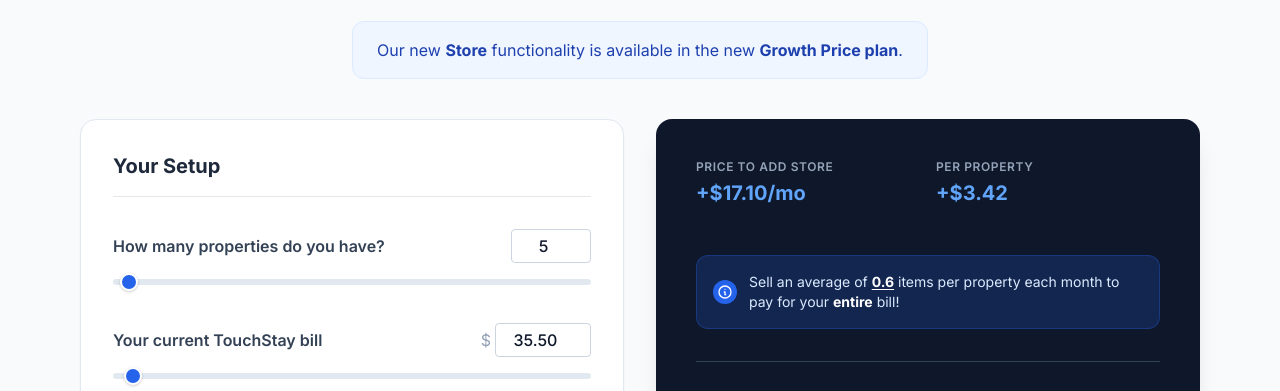
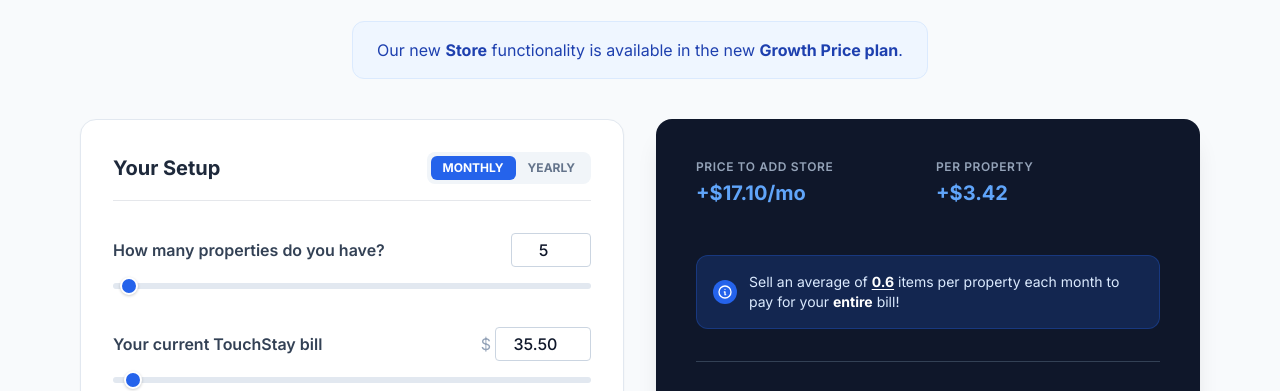
Before and after one commit to catalin-cpu/Store-Activation-to-Growth, a plain HTML site: page index.html in a window 1280 px wide. Shown: the part 171-562 px from the top of the page. Drawn offline with nearby package versions, Linux system fonts and the light colour scheme.

Commit message:
Update index.html

```diff
--- a/index.html
+++ b/index.html
@@ -48,19 +48,16 @@
         <!-- Header with Balanced Alignment -->
         <div class="mb-10">
             <div class="grid grid-cols-1 md:grid-cols-3 items-center gap-4 mb-3">
-                <!-- Left spacer for desktop centering -->
                 <div class="hidden md:block"></div>
 
-                <!-- Centered Title -->
-                <h1 id="t-header" class="text-3xl md:text-4xl font-extrabold tracking-tight text-slate-900 text-center">
+                <h1 id="t-header" class="text-3xl md:text-4xl font-extrabold tracking-tight text-slate-900 text-center text-balance">
                     An upgrade that pays for itself
                 </h1>
 
-                <!-- Language Selector Aligned Right -->
                 <div class="flex justify-center md:justify-end">
                     <div class="inline-flex bg-white rounded-lg border border-slate-200 p-1 shadow-sm">
-                        <button onclick="setLanguage('en')" id="btn-en" class="px-3 py-1 text-sm font-medium rounded-md transition-colors bg-blue-600 text-white">EN</button>
-                        <button onclick="setLanguage('ro')" id="btn-ro" class="px-3 py-1 text-sm font-medium rounded-md transition-colors text-slate-600 hover:bg-slate-100">RO</button>
+                        <button onclick="setLanguage('en')" id="btn-en" class="px-3 py-1 text-sm font-medium rounded-md transition-colors">EN</button>
+                        <button onclick="setLanguage('ro')" id="btn-ro" class="px-3 py-1 text-sm font-medium rounded-md transition-colors">RO</button>
                     </div>
                 </div>
             </div>
@@ -69,7 +66,6 @@
                 Let's see how it pays for itself and makes more money for you.
             </p>
 
-            <!-- Growth Plan Note -->
             <div class="text-center">
                 <div class="inline-block bg-blue-50 border border-blue-100 rounded-xl px-6 py-4 max-w-3xl">
                     <p id="t-growthNote" class="text-blue-800 text-sm md:text-base leading-relaxed">
@@ -84,7 +80,14 @@
             <!-- Left Column: Inputs -->
             <div class="space-y-6">
                 <div class="bg-white p-6 md:p-8 rounded-2xl shadow-sm border border-slate-200 space-y-8">
-                    <h2 id="t-setup" class="text-xl font-bold text-slate-800 border-b pb-4">Your Setup</h2>
+                    <div class="flex justify-between items-center border-b pb-4">
+                        <h2 id="t-setup" class="text-xl font-bold text-slate-800">Your Setup</h2>
+                        <!-- Billing Cycle Selector -->
+                        <div class="inline-flex bg-slate-100 rounded-lg p-1">
+                            <button onclick="setBilling('monthly')" id="btn-monthly" class="px-3 py-1 text-xs font-bold rounded-md transition-all">MONTHLY</button>
+                            <button onclick="setBilling('yearly')" id="btn-yearly" class="px-3 py-1 text-xs font-bold rounded-md transition-all">YEARLY</button>
+                        </div>
+                    </div>
 
                     <!-- Number of Properties -->
                     <div class="space-y-4">
@@ -168,7 +171,7 @@
                         <div class="grid grid-cols-2 gap-4 pb-4">
                             <div>
                                 <p id="t-costStore" class="text-slate-400 text-xs font-semibold uppercase tracking-wider mb-1">Price to add Store</p>
-                                <p class="text-xl font-bold text-blue-400">+$<span id="resTotalExtraCost">17.10</span>/mo</p>
+                                <p class="text-xl font-bold text-blue-400">+$<span id="resTotalExtraCost">17.10</span><span class="unit-text">/mo</span></p>
                             </div>
                             <div>
                                 <p id="t-costProp" class="text-slate-400 text-xs font-semibold uppercase tracking-wider mb-1">Per Property</p>
@@ -277,6 +280,7 @@
         };
 
         let currentLang = 'en';
+        let billingCycle = 'monthly';
 
         const pricingData = {
             1: { growth: 15.0, current: 12.5 }, 2: { growth: 26.4, current: 19.0 }, 3: { growth: 36.1, current: 24.5 },
@@ -360,16 +364,58 @@
             calculate();
         }
 
+        function setBilling(cycle) {
+            billingCycle = cycle;
+            const btnM = document.getElementById('btn-monthly');
+            const btnY = document.getElementById('btn-yearly');
+
+            if(cycle === 'monthly') {
+                btnM.className = 'px-3 py-1 text-xs font-bold rounded-md transition-all bg-blue-600 text-white';
+                btnY.className = 'px-3 py-1 text-xs font-bold rounded-md transition-all text-slate-500 hover:text-slate-700';
+                document.querySelectorAll('.unit-text').forEach(el => el.innerText = '/mo');
+            } else {
+                btnY.className = 'px-3 py-1 text-xs font-bold rounded-md transition-all bg-blue-600 text-white';
+                btnM.className = 'px-3 py-1 text-xs font-bold rounded-md transition-all text-slate-500 hover:text-slate-700';
+                document.querySelectorAll('.unit-text').forEach(el => el.innerText = '/yr');
+            }
+
+            updateInvoiceDefault();
+            calculate();
+        }
+
         function getPlanPrices(props) {
+            let data = { growth: 0, current: 0 };
             if (props <= 50) {
-                return pricingData[props] || { growth: 0, current: 0 };
+                data = { ...pricingData[props] };
             } else {
                 const base50 = pricingData[50];
                 const extra = props - 50;
-                return {
+                data = {
                     growth: base50.growth + (extra * 3.1),
                     current: base50.current + (extra * 2.9)
                 };
+            }
+
+            // Apply 20% discount if yearly
+            if (billingCycle === 'yearly') {
+                data.growth = (data.growth * 12) * 0.8;
+                data.current = (data.current * 12) * 0.8;
+            }
+
+            return data;
+        }
+
+        function updateInvoiceDefault() {
+            const props = Math.max(1, parseInt(inputs.numProps.value) || 1);
+            const data = getPlanPrices(props);
+            inputs.currentInvoice.value = data.current.toFixed(2);
+            inputs.currentInvoiceSlider.value = data.current;
+
+            // Adjust slider range based on billing cycle
+            if (billingCycle === 'yearly') {
+                inputs.currentInvoiceSlider.max = 15000;
+            } else {
+                inputs.currentInvoiceSlider.max = 1500;
             }
         }
 
@@ -382,14 +428,6 @@
             sync(inputs.numProps, inputs.numPropsSlider);
             sync(inputs.currentInvoice, inputs.currentInvoiceSlider);
             sync(inputs.checkoutPrice, inputs.checkoutPriceSlider);
-
-            const updateInvoiceDefault = () => {
-                const props = Math.max(1, parseInt(inputs.numProps.value) || 1);
-                const data = getPlanPrices(props);
-                inputs.currentInvoice.value = data.current.toFixed(2);
-                inputs.currentInvoiceSlider.value = data.current;
-                calculate();
-            };
 
             inputs.numPropsSlider.addEventListener('input', updateInvoiceDefault);
             inputs.numProps.addEventListener('input', updateInvoiceDefault);
@@ -414,6 +452,7 @@
             });
 
             setLanguage('en');
+            setBilling('monthly');
         }
 
         function format(num) {
@@ -430,21 +469,28 @@
 
             const data = getPlanPrices(props);
 
+            // Cost is yearly if yearly, monthly if monthly
             const totalExtraCost = Math.max(0, data.growth - userCurrentInvoice);
             const newTotalInvoice = userCurrentInvoice + totalExtraCost;
 
-            const totalStays = props * stays;
-            const projectedSales = totalStays * rate;
+            // Monthly revenue remains monthly for calculation
+            const totalStaysPerMonth = props * stays;
+            const projectedSalesPerMonth = totalStaysPerMonth * rate;
+            const netMonthlySalesIncome = projectedSalesPerMonth * checkoutPrice * margin;
 
-            const totalNetSalesIncome = projectedSales * checkoutPrice * margin;
-            const netMonthlyGain = totalNetSalesIncome - totalExtraCost;
+            // Net monthly gain depends on billing cycle split
+            const extraCostPerMonth = billingCycle === 'yearly' ? (totalExtraCost / 12) : totalExtraCost;
+            const netMonthlyGain = netMonthlySalesIncome - extraCostPerMonth;
 
             const annualProfit = netMonthlyGain * 12;
 
+            // Breakeven
             let breakevenPerProp = 0;
             const profitPerUnit = checkoutPrice * margin;
             if (profitPerUnit > 0 && props > 0) {
-                const totalSalesNeeded = newTotalInvoice / profitPerUnit;
+                // How many units to cover the total bill (monthly basis)
+                const monthlyTotalBill = billingCycle === 'yearly' ? (newTotalInvoice / 12) : newTotalInvoice;
+                const totalSalesNeeded = monthlyTotalBill / profitPerUnit;
                 breakevenPerProp = totalSalesNeeded / props;
             }
 
```
